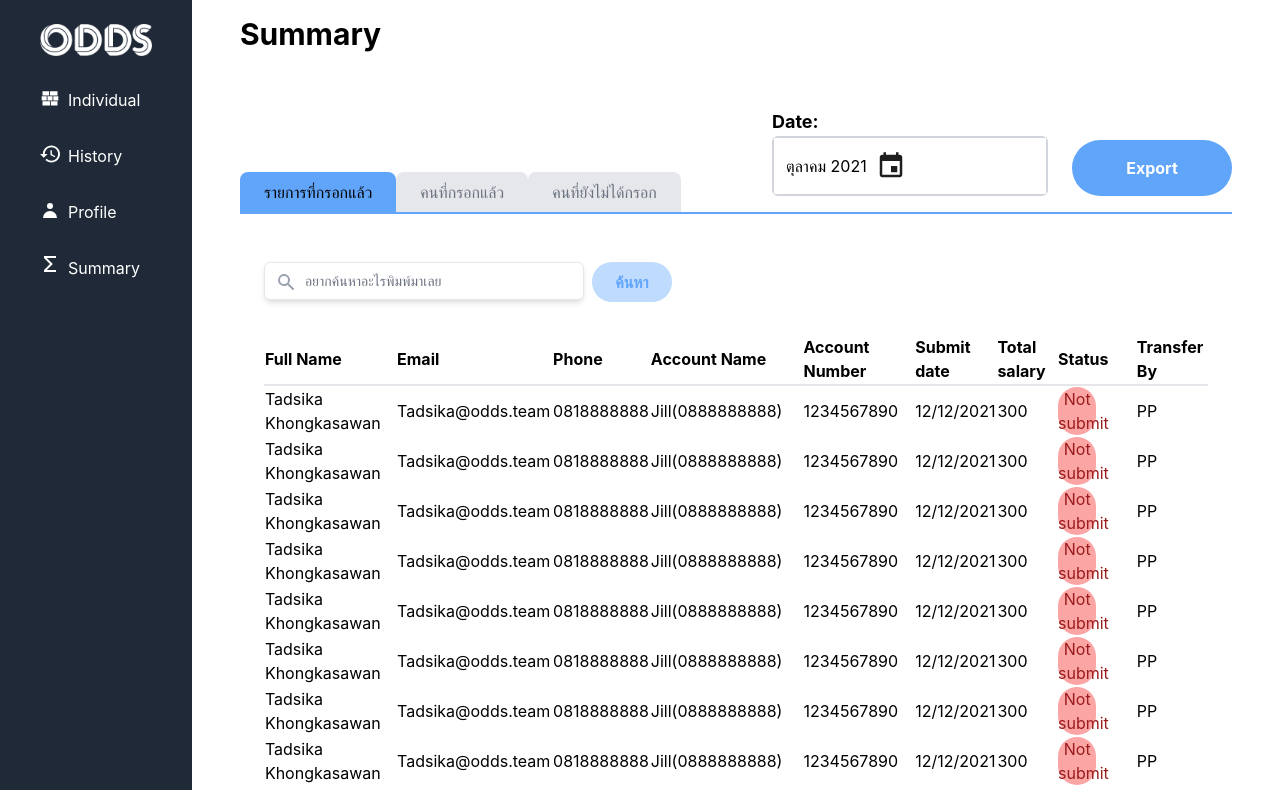
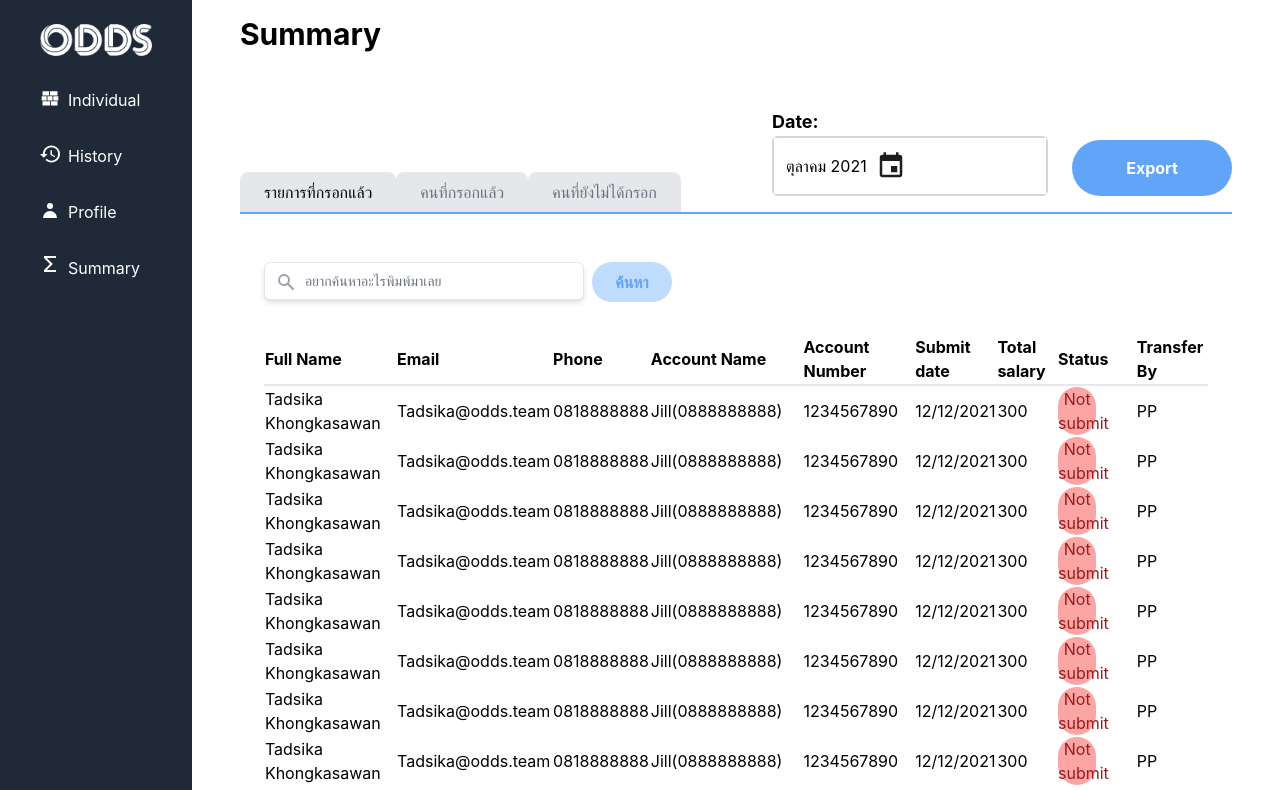
Before and after one commit to Fahlalla/workingrecord-fe, a React (Create React App) app: page /summary in a window 1280 px wide. Shown: the top 790 px of the page. Built offline with nearby package versions, Linux system fonts and the light colour scheme.

Commit message:
add focus button

```diff
--- a/src/Component/Menubar.js
+++ b/src/Component/Menubar.js
@@ -46,8 +46,7 @@ const Menubar = () => {
       viewBox="0 0 20 20"
       fill="currentColor"
     >
-      <path d="M12 2H2.83L8.83 8L2.83 14H12V16H0V14L6 8L0 2V0H12V2Z"
-      />
+      <path d="M12 2H2.83L8.83 8L2.83 14H12V16H0V14L6 8L0 2V0H12V2Z" />
     </svg>
   );
 
@@ -95,7 +94,7 @@ const Menubar = () => {
                 }`}
               >
                 {data.logo}
-                <span>{data.name}</span>
+                <psan>{data.name}</psan>
               </Link>
             </>
           );
--- a/src/Component/Summary.js
+++ b/src/Component/Summary.js
@@ -15,16 +15,16 @@ const Summary = () => {
         <div className="flex justify-between">
           <div className="flex flex-col justify-end">
             <div>
-              <ul className="flex cursor-pointer">
-                <li className="py-2 px-6 bg-white rounded-t-lg bg-blue-400">
+              <ul className="flex cursor-pointe">
+                <button className="py-2 px-6 rounded-t-lg bg-gray-200 focus:bg-blue-400 focus:text-white ">
                   รายการที่กรอกแล้ว
-                </li>
-                <li className="py-2 px-6 bg-white rounded-t-lg text-gray-500 bg-gray-200">
+                </button>
+                <button className="py-2 px-6 rounded-t-lg text-gray-500 bg-gray-200 focus:bg-blue-400 focus:text-white">
                   คนที่กรอกแล้ว
-                </li>
-                <li className="py-2 px-6 bg-white rounded-t-lg text-gray-500 bg-gray-200">
+                </button>
+                <button className="py-2 px-6 rounded-t-lg text-gray-500 bg-gray-200 focus:bg-blue-400 focus:text-white">
                   คนที่ยังไม่ได้กรอก
-                </li>
+                </button>
               </ul>
             </div>
           </div>
```
